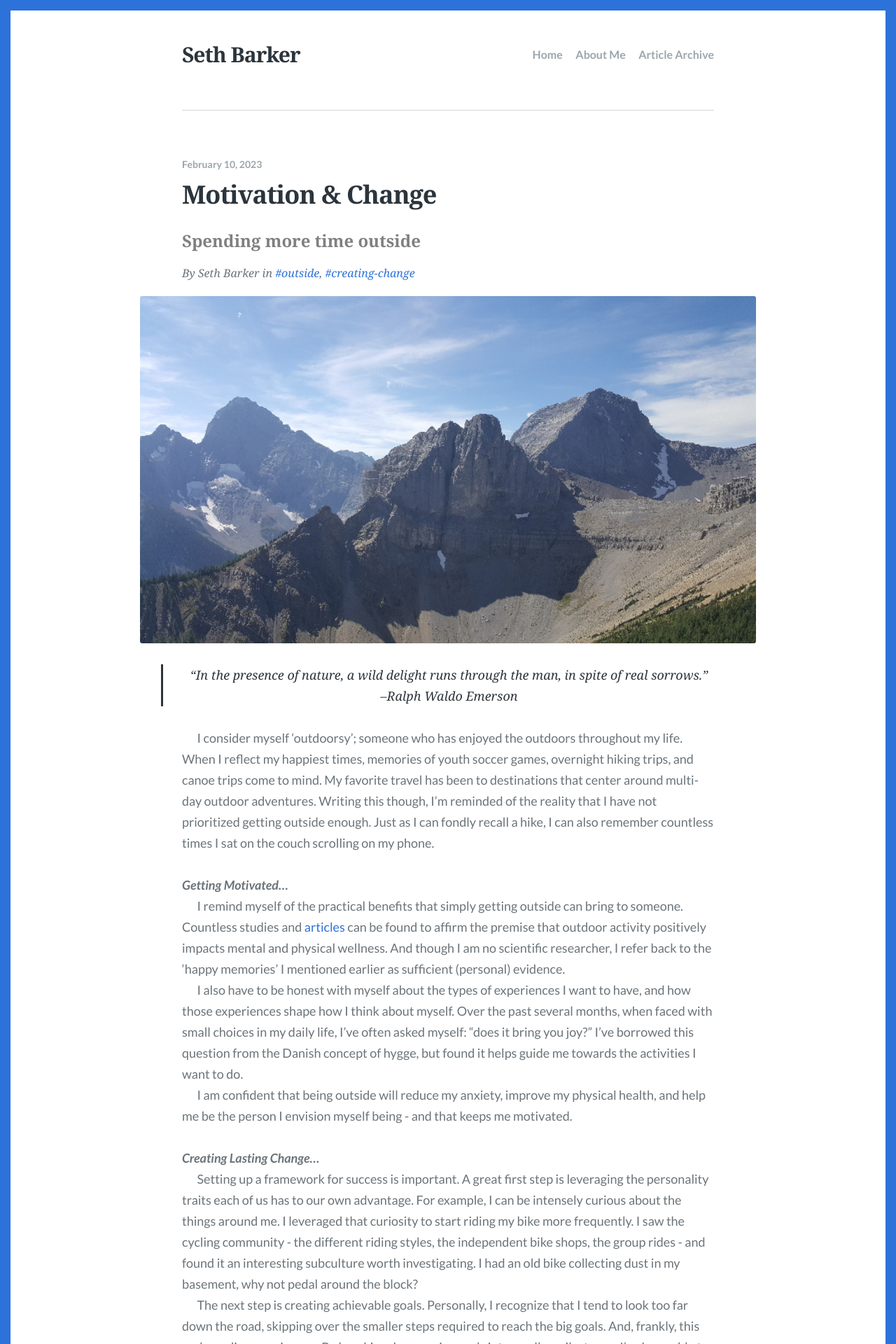
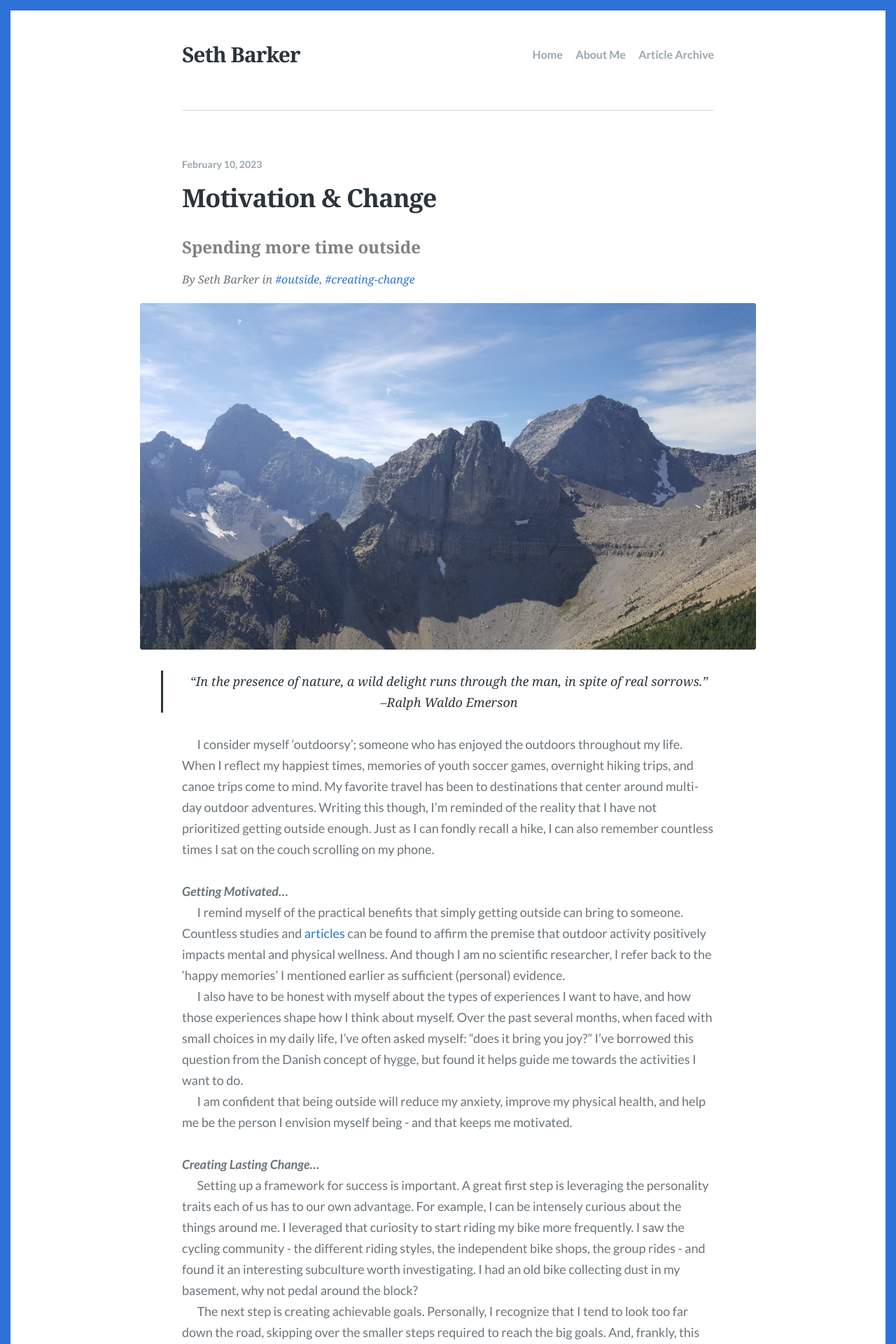
Before and after one commit to sethbarker/sethbarker.github.io, a Jekyll site: the page built from _posts/2023-02-10-motivation-and-change-spending-more-time-outside.md, in a window 1280 px wide. Shown: the top 1920 px of the page at 70% size. Built offline with Jekyll 4.4.1, drawn with Linux system fonts in a browser that asks for light colours; some web fonts are replaced; comment, search, counter and statistics services are not loaded.

Commit message:
Update post.html

```diff
--- a/_layouts/post.html
+++ b/_layouts/post.html
@@ -7,7 +7,7 @@ layout: default
   <article class="post">
     <header class="post-header">
       <time class="post-date" datetime="{{ page.date | date: "%Y-%m-%d" }}">{{page.date | date: "%B %-d, %Y" }}</time>
-      <h1 class="post-title" style="line-height:85%">{{page.title}}</h1>
+      <h1 class="post-title" style="margin-bottom:0px">{{page.title}}</h1>
       {% if page.subtitle %}
       <h3 class="post-subtitle" style="color: gray">{{page.subtitle}}</h3>
       {% endif %}
```
